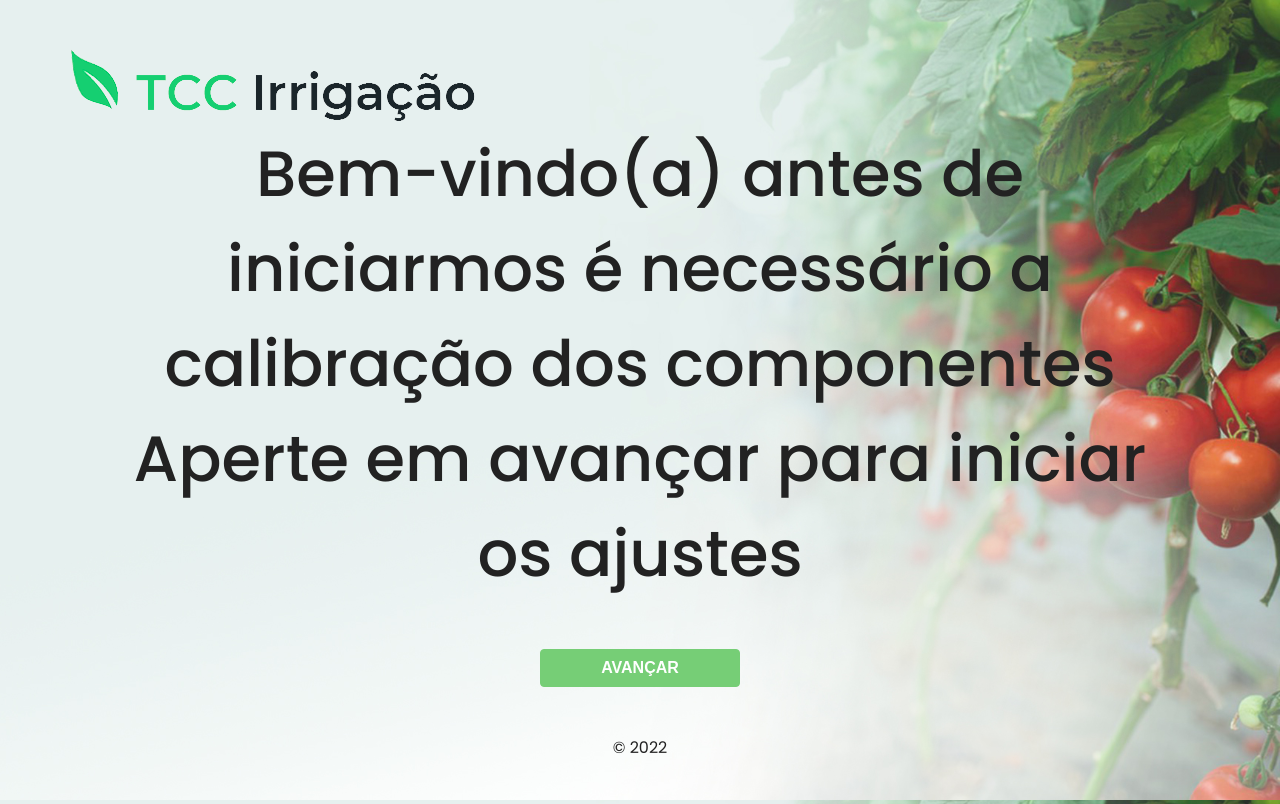
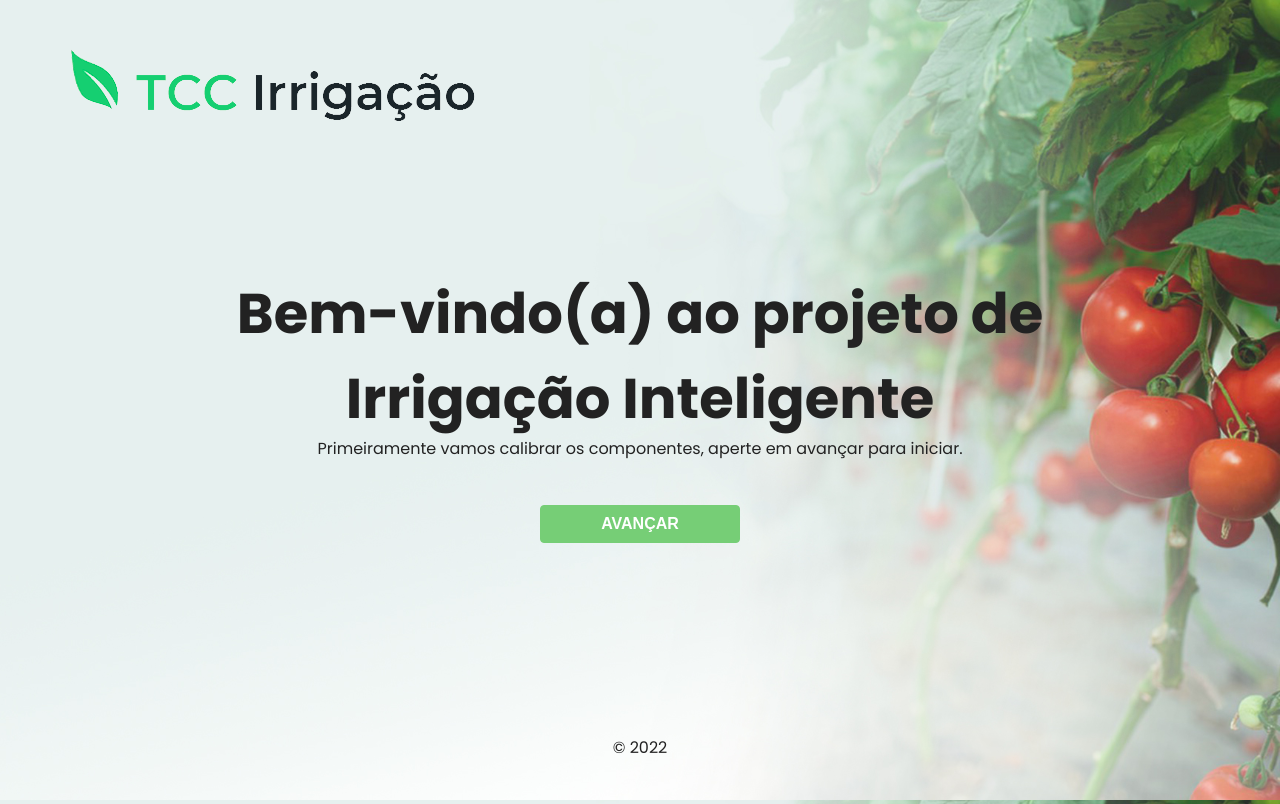
Before and after one commit to brunomedeiros95/tcc, a Flask app: template Programação/Aplicação Web/servidorweb/templates/componentes.html in a window 1280 px wide. Run offline with Flask 2, Linux system fonts and the light colour scheme; the template is opened without the code that fills it, so the values that code supplies are empty.

Commit message:
Ajuste Textos

```diff
--- a/Programação/Aplicação Web/servidorweb/templates/componentes.html
+++ b/Programação/Aplicação Web/servidorweb/templates/componentes.html
@@ -1,8 +1,8 @@
 {% extends "template.html" %} {% block content %}
 <section class="home">
   <div class="container">
-    <h1>Bem-vindo(a) antes de iniciarmos é necessário a calibração dos componentes</h1>
-    <h1>Aperte em avançar para iniciar os ajustes</h1>
+    <h1 class="mode--title">Bem-vindo(a) ao projeto de Irrigação Inteligente</h1>
+    <p>Primeiramente vamos calibrar os componentes, aperte em avançar para iniciar.</p>
 
     <div class="btns--holder">
       <a href="/calibrar">
```
